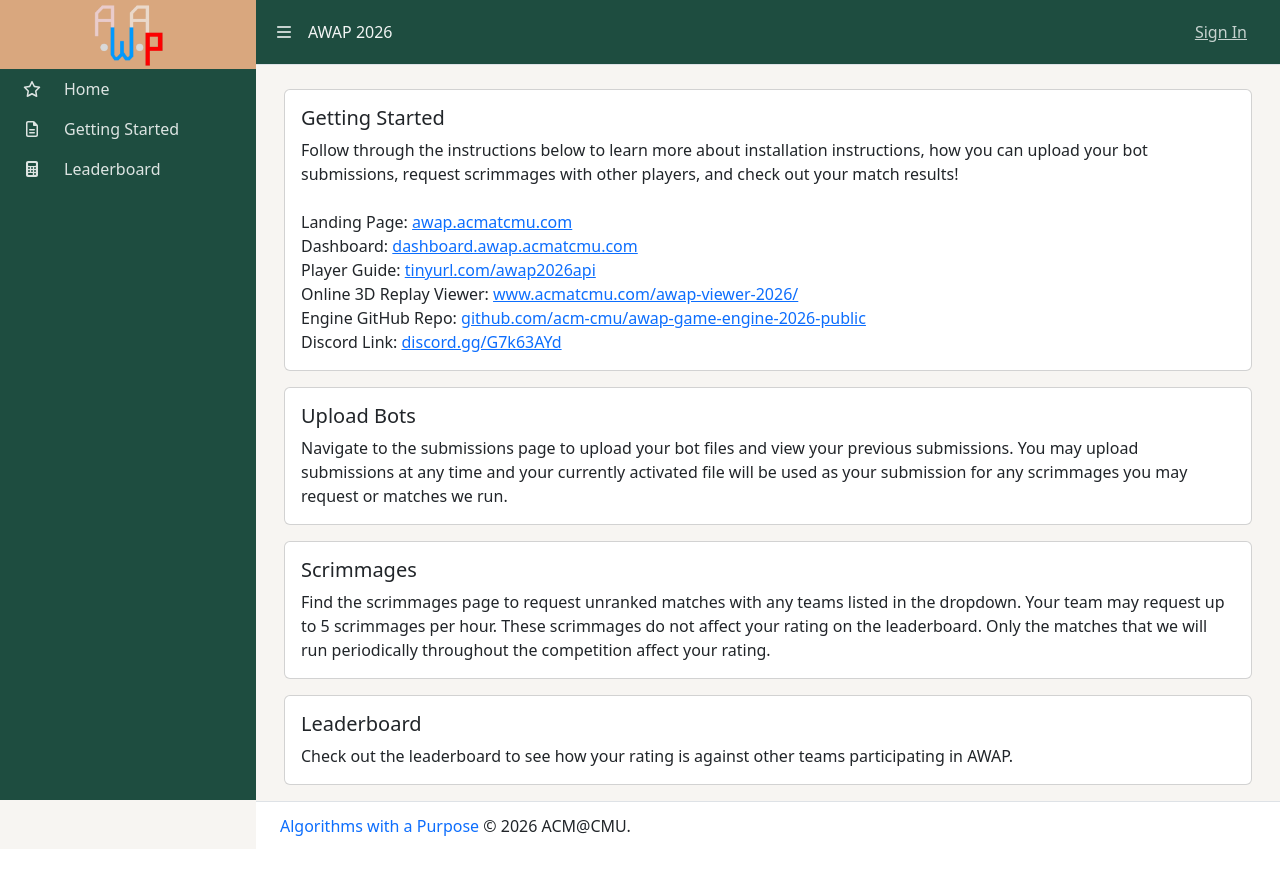
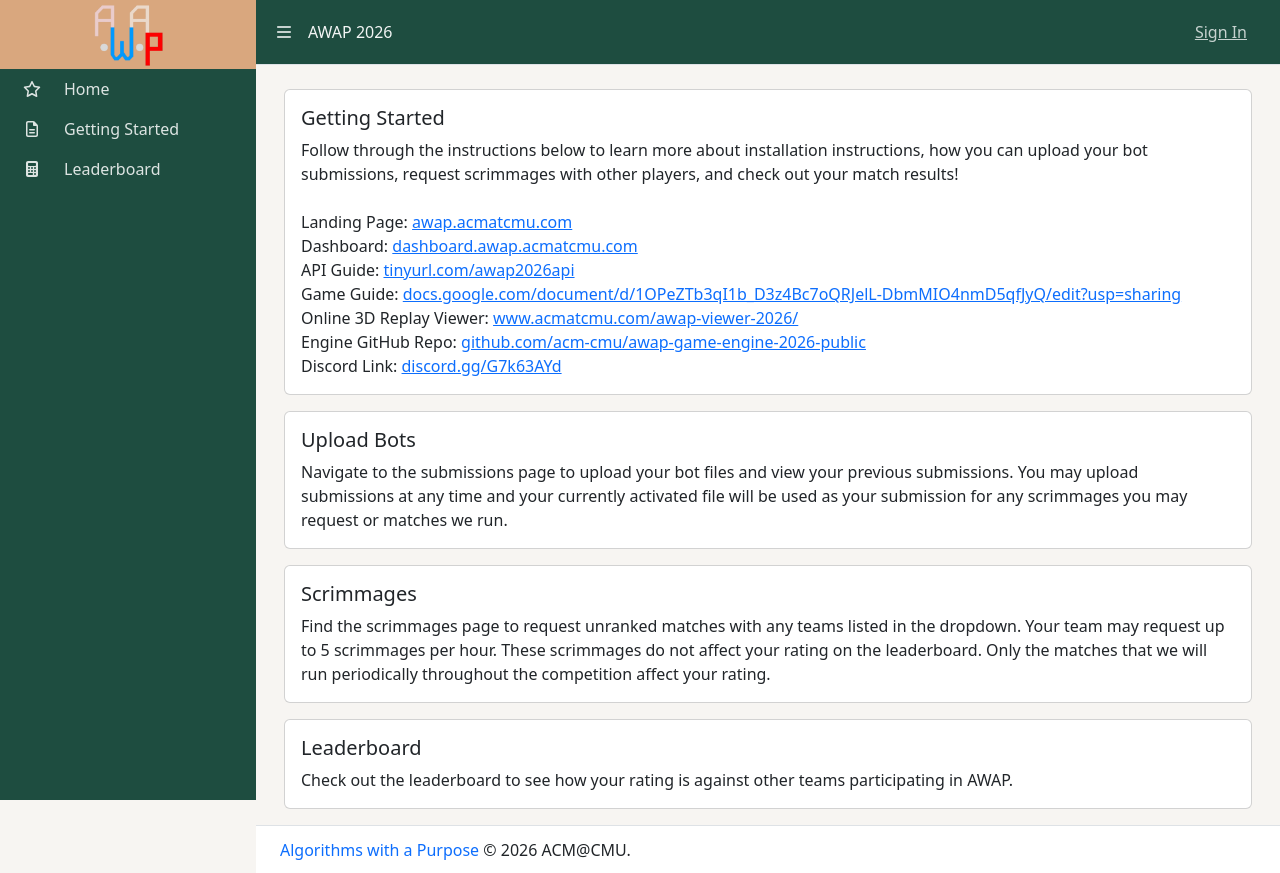
Before and after one commit to acm-cmu/awap-dashboard-2026, a Next.js app: page /getting_started in a window 1280 px wide. Before the commit the page ends 849 px from the top, so only its background shows below. Built offline with nearby package versions, Linux system fonts and the light colour scheme; no server answers.

Commit message:
added the Game guide

```diff
--- a/src/pages/getting_started.tsx
+++ b/src/pages/getting_started.tsx
@@ -31,7 +31,7 @@
             dashboard.awap.acmatcmu.com
           </a>
           <br />
-          Player Guide:{' '}
+          API Guide:{' '}
           <a
             href='https://tinyurl.com/awap2026api'
             target='_blank'
@@ -39,6 +39,15 @@
           >
             tinyurl.com/awap2026api
           </a>
+          <br />
+          Game Guide:{' '}
+          <a
+            href="https://docs.google.com/document/d/1OPeZTb3qI1b_D3z4Bc7oQRJelL-DbmMIO4nmD5qfJyQ/edit?usp=sharing"
+            target="_blank"
+            rel="noopener noreferrer"
+          >
+            docs.google.com/document/d/1OPeZTb3qI1b_D3z4Bc7oQRJelL-DbmMIO4nmD5qfJyQ/edit?usp=sharing
+            </a>
           <br />
           Online 3D Replay Viewer:{' '}
           <a
```
Also changed, not shown: src/pages/index.tsx (+10 -1 lines).
